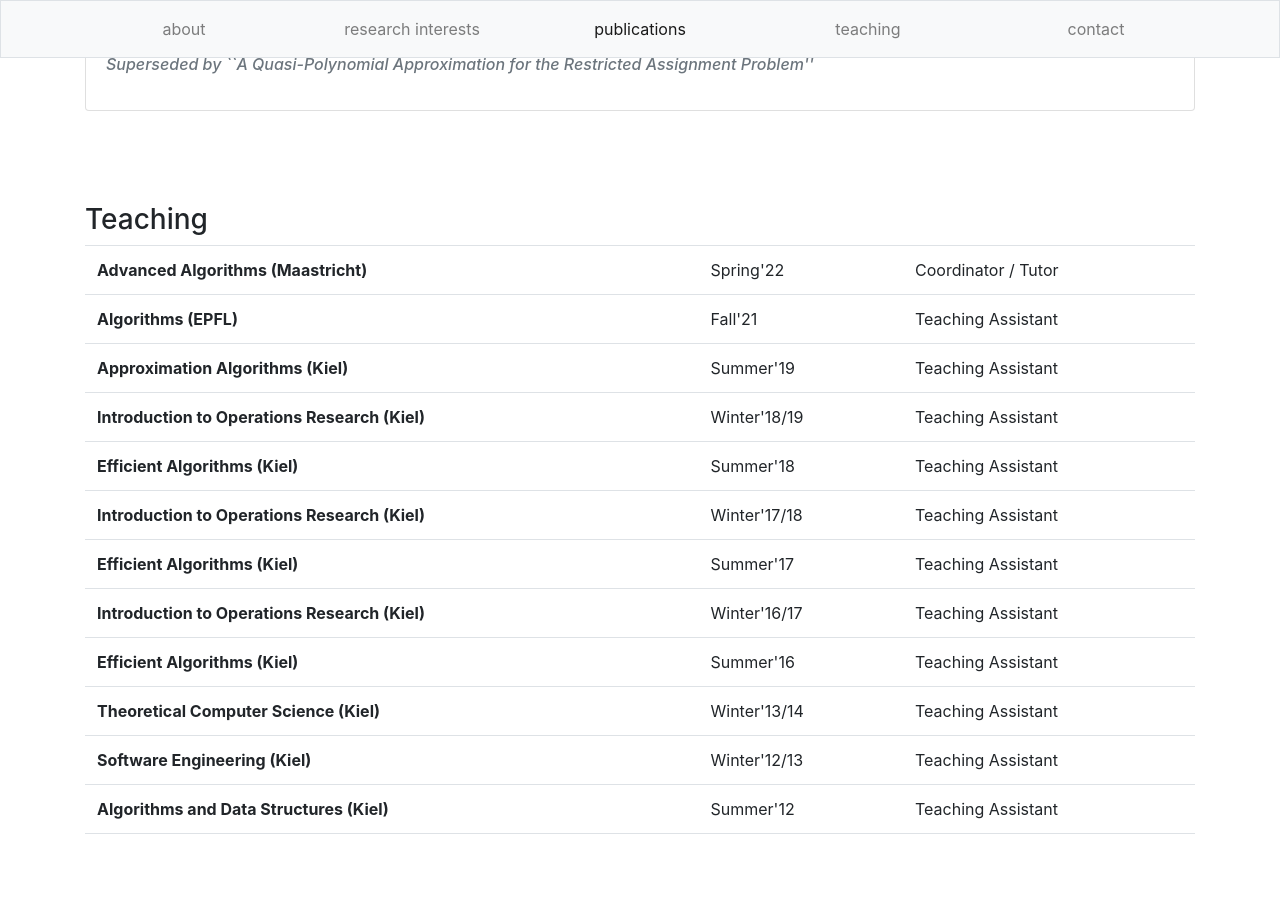
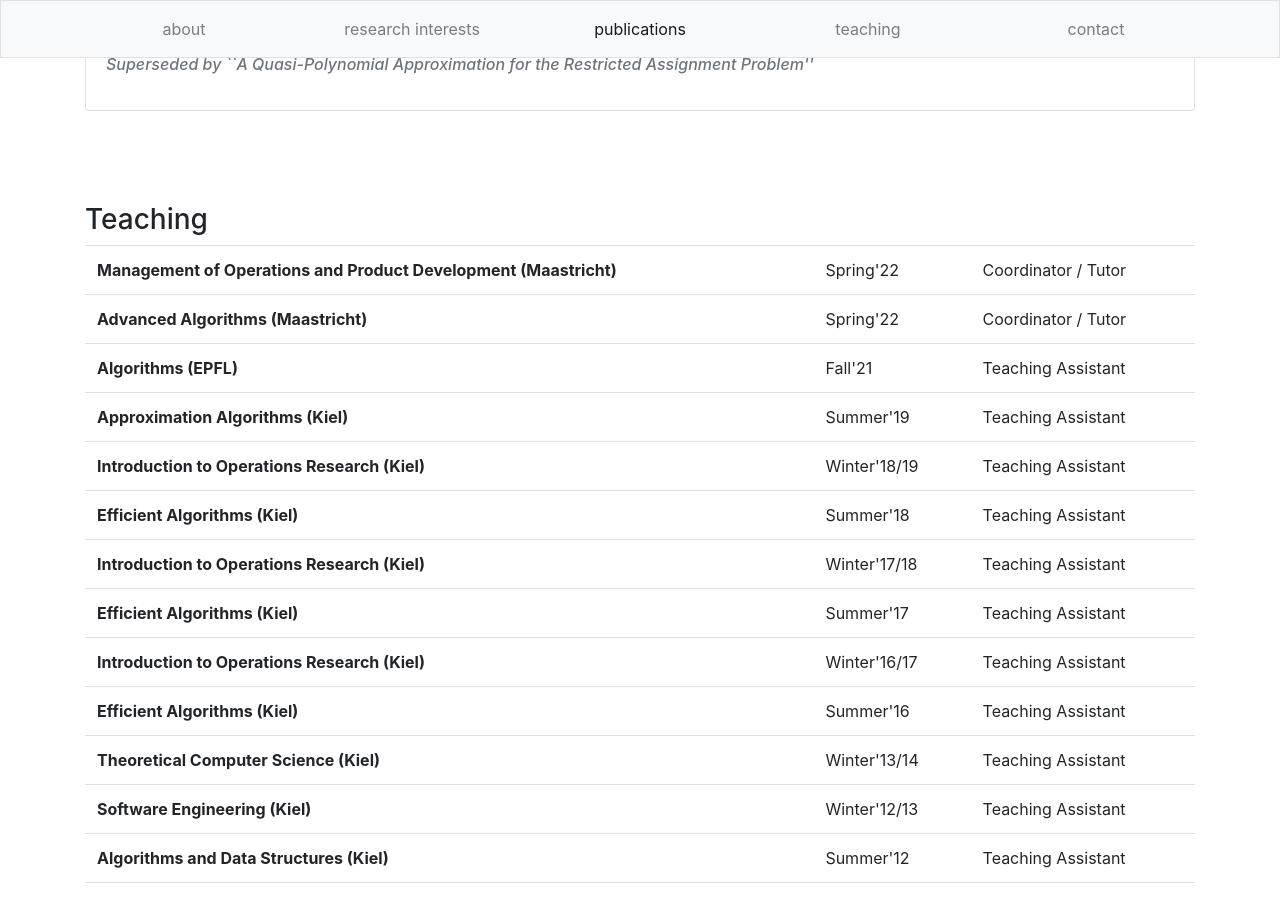
Before and after one commit to larsrohwedder/larsrohwedder.github.io, a Jekyll site: the page built from index.html, in a window 1280 px wide and 900 px high, scrolled down 5305 px. Built offline with Jekyll 4.4.1, drawn with Linux system fonts in a browser that asks for light colours.

Commit message:
Update teaching.yml

```diff
--- a/_data/teaching.yml
+++ b/_data/teaching.yml
@@ -1,3 +1,8 @@
+- time: "Spring'22"
+  role: "Coordinator / Tutor"
+  lecture: "Management of Operations and Product Development (Maastricht)"
+  translation: "Management of Operations and Product Development (Maastricht)"
+
 - time: "Spring'22"
   role: "Coordinator / Tutor"
   lecture: "Advanced Algorithms (Maastricht)"
```
